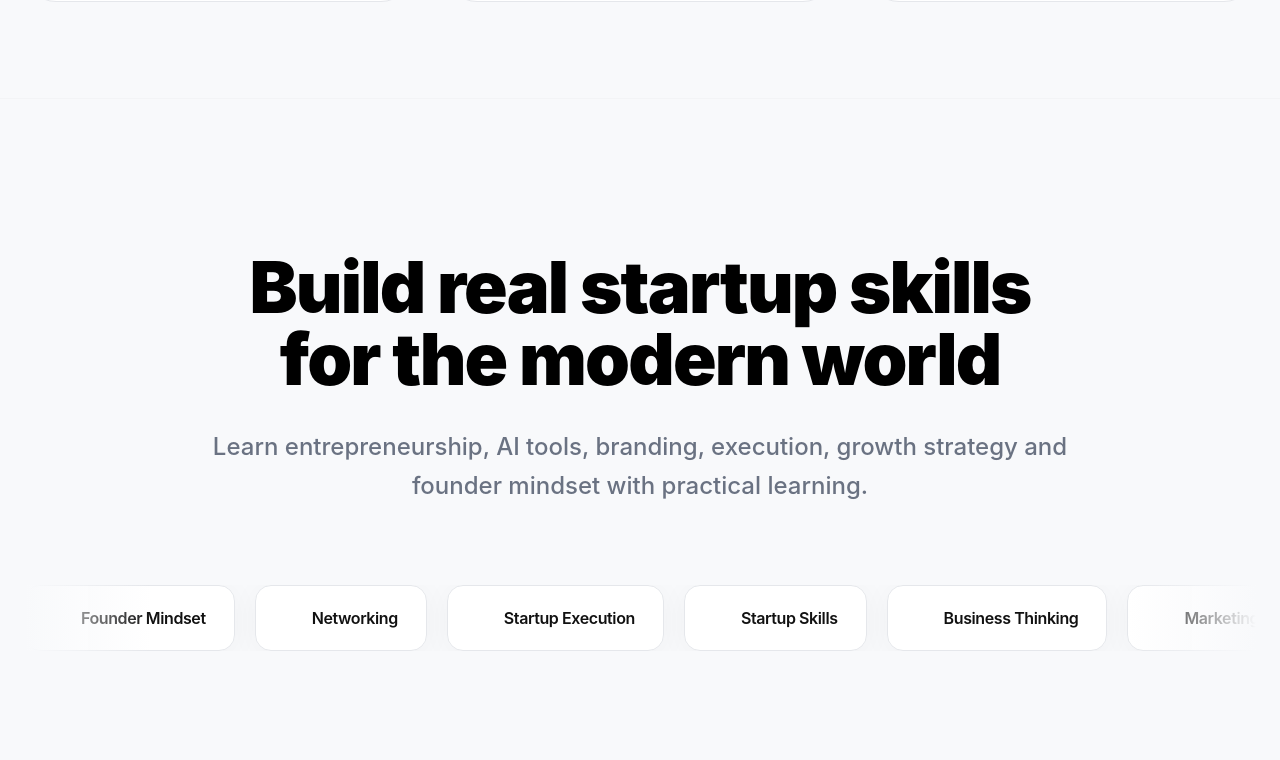
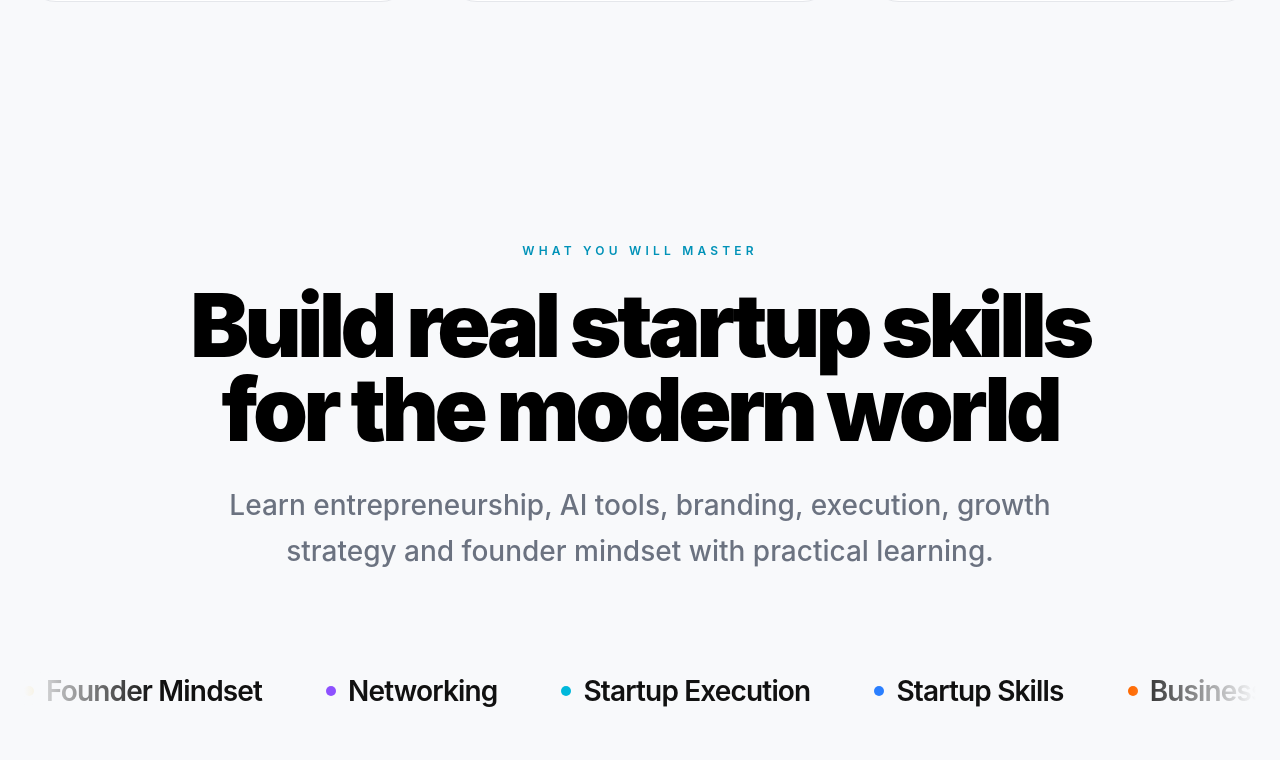
Before and after one commit to saini424/innvostep-website, a Next.js app: page / in a window 1280 px wide. Shown: the part 1440-2200 px from the top of the page. Built offline with nearby package versions, Linux system fonts and the light colour scheme.

Commit message:
final premium skills section

```diff
--- a/components/landing/logo-marquee.tsx
+++ b/components/landing/logo-marquee.tsx
@@ -4,57 +4,38 @@ import { motion } from "framer-motion"
 import { useInView } from "framer-motion"
 import { useRef } from "react"
 
-import {
-  Lightbulb,
-  Megaphone,
-  Brain,
-  Rocket,
-  Users,
-  PenTool,
-  Bot,
-  Target,
-} from "lucide-react"
-
 const skills = [
   {
     name: "Founder Mindset",
-    icon: Lightbulb,
-    color: "from-yellow-500 to-orange-500",
+    color: "text-yellow-500",
   },
   {
     name: "Networking",
-    icon: Users,
-    color: "from-indigo-500 to-purple-500",
+    color: "text-violet-500",
   },
   {
     name: "Startup Execution",
-    icon: Target,
-    color: "from-cyan-500 to-teal-500",
+    color: "text-cyan-500",
   },
   {
     name: "Startup Skills",
-    icon: Rocket,
-    color: "from-sky-500 to-blue-600",
+    color: "text-blue-500",
   },
   {
     name: "Business Thinking",
-    icon: Brain,
-    color: "from-amber-500 to-orange-500",
+    color: "text-orange-500",
   },
   {
     name: "Marketing",
-    icon: Megaphone,
-    color: "from-pink-500 to-rose-500",
+    color: "text-pink-500",
   },
   {
     name: "Content Creation",
-    icon: PenTool,
-    color: "from-violet-500 to-fuchsia-500",
+    color: "text-fuchsia-500",
   },
   {
     name: "AI Tools",
-    icon: Bot,
-    color: "from-emerald-500 to-green-600",
+    color: "text-emerald-500",
   },
 ]
 
@@ -69,31 +50,32 @@ export function LogoMarquee() {
   return (
     <section
       ref={ref}
-      className="py-24 md:py-32 bg-[#f8f9fb] overflow-hidden border-t border-gray-100"
+      className="relative py-28 md:py-36 overflow-hidden bg-[#f8f9fb]"
     >
       <motion.div
-        initial={{ opacity: 0, y: 40 }}
+        initial={{ opacity: 0, y: 30 }}
         animate={isInView ? { opacity: 1, y: 0 } : {}}
         transition={{ duration: 0.8 }}
         className="max-w-7xl mx-auto px-6"
       >
-        {/* Top label */}
+        {/* Small Label */}
         <div className="flex justify-center mb-6">
-          <div className="text-[13px] tracking-[0.35em] uppercase text-cyan-600 font-semibold">
-          </div>
+          <span className="uppercase tracking-[0.35em] text-cyan-600 text-[12px] font-semibold">
+            What You Will Master
+          </span>
         </div>
 
-        {/* Heading */}
+        {/* Main Heading */}
         <h2
           className="
             text-center
-            text-5xl
-            md:text-7xl
+            text-[52px]
+            md:text-[88px]
+            leading-[0.95]
+            tracking-[-0.05em]
             font-black
-            tracking-tight
             text-black
-            leading-[1]
-            max-w-5xl
+            max-w-6xl
             mx-auto
           "
         >
@@ -106,13 +88,13 @@ export function LogoMarquee() {
         <p
           className="
             text-center
-            text-lg
-            md:text-2xl
-            text-gray-500
+            text-[20px]
+            md:text-[28px]
+            leading-relaxed
+            text-[#6b7280]
             max-w-4xl
             mx-auto
             mt-8
-            leading-relaxed
             font-medium
           "
         >
@@ -120,69 +102,59 @@ export function LogoMarquee() {
           growth strategy and founder mindset with practical learning.
         </p>
 
-        {/* Premium moving cards */}
-        <div className="relative mt-20 overflow-hidden">
+        {/* Moving Skill Row */}
+        <div className="relative mt-24 overflow-hidden">
 
-          {/* Left fade */}
+          {/* Fade left */}
           <div className="absolute left-0 top-0 bottom-0 w-32 bg-gradient-to-r from-[#f8f9fb] to-transparent z-10" />
 
-          {/* Right fade */}
+          {/* Fade right */}
           <div className="absolute right-0 top-0 bottom-0 w-32 bg-gradient-to-l from-[#f8f9fb] to-transparent z-10" />
 
-          <div className="flex gap-5 animate-marquee whitespace-nowrap">
+          <div className="flex gap-16 animate-marquee whitespace-nowrap">
 
-            {[...skills, ...skills].map((skill, index) => {
-              const Icon = skill.icon
-
-              return (
+            {[...skills, ...skills].map((skill, index) => (
               <motion.div
                 key={`${skill.name}-${index}`}
                 whileHover={{
-                    y: -6,
+                  y: -2,
                   scale: 1.03,
                 }}
                 transition={{ duration: 0.2 }}
                 className="
-                    shrink-0
                   flex
                   items-center
                   gap-3
-                    px-7
-                    py-5
-                    rounded-2xl
-                    bg-white/90
-                    backdrop-blur-xl
-                    border
-                    border-gray-200
-                    shadow-[0_4px_30px_rgba(0,0,0,0.04)]
-                    hover:shadow-[0_10px_40px_rgba(0,0,0,0.08)]
-                    transition-all
+                  shrink-0
+                  cursor-default
                 "
               >
-                  <Icon
+                {/* Colored dot */}
+                <div
                   className={`
-                      w-4 h-4
-                      bg-gradient-to-r ${skill.color}
-                      bg-clip-text
-                      text-transparent
-                      stroke-[2.4]
+                    w-2.5
+                    h-2.5
+                    rounded-full
+                    ${skill.color}
+                    bg-current
+                    shadow-lg
                   `}
                 />
 
+                {/* Text */}
                 <span
                   className="
-                      text-[15px]
-                      md:text-[16px]
+                    text-[20px]
+                    md:text-[28px]
                     font-semibold
-                      tracking-tight
+                    tracking-[-0.03em]
                     text-[#111111]
                   "
                 >
                   {skill.name}
                 </span>
               </motion.div>
-              )
-            })}
+            ))}
           </div>
         </div>
       </motion.div>
```
Lines whose indentation alone changed are shown as unchanged.
